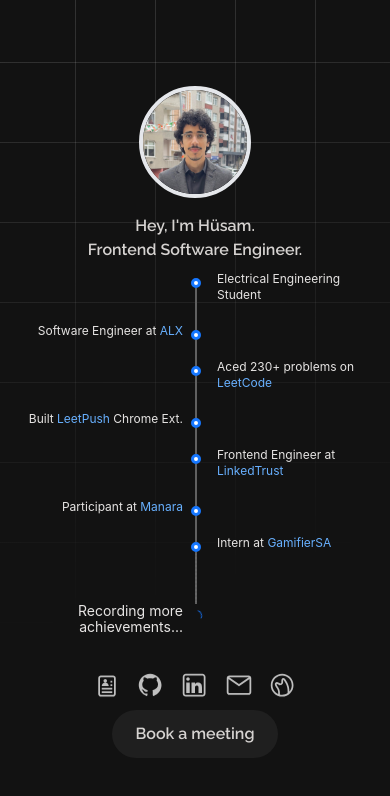
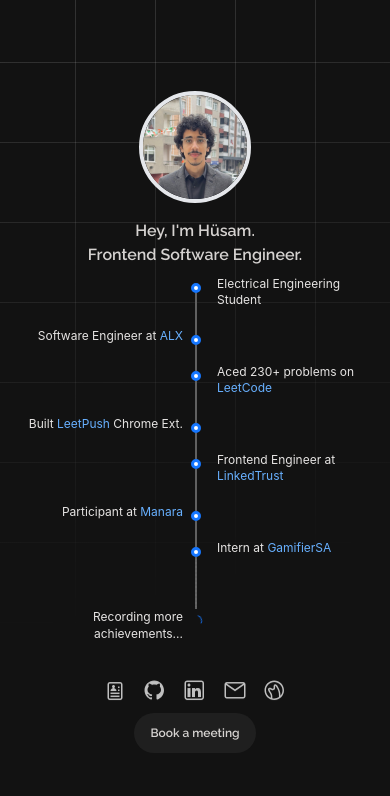
Before and after one commit to husamahmud/portfolio, a React (Vite) app: page / in a window 390 px wide. Shown: the top 796 px of the page. Built offline with nearby package versions, Linux system fonts and the light colour scheme.

Commit message:
Update styling

```diff
--- a/src/App.tsx
+++ b/src/App.tsx
@@ -138,7 +138,7 @@ function Time() {
       <Timeline
         className="flex-1 text-xs sm:text-base text-stone-200"
         mode="alternate"
-        pending="Recording more achievements..."
+        pending={<span className="text-xs sm:text-sm">Recording more achievements...</span>}
       >
         {TIMELINE_DATA.map((item, index) => (
           <Timeline.Item key={item.companyName}>
@@ -187,7 +187,7 @@ function Links() {
                className="transform p-1.5 transition duration-300 hover:scale-110"
             >
               <img src={src}
-                   className="w-7"
+                   className="w-6 sm:w-8"
                    alt={alt}
               />
             </a>
@@ -207,7 +207,7 @@ function Meeting() {
       <div className="flex justify-center">
         <a
           href="https://proghusam.youcanbook.me/"
-          className="rounded-full bg-[#1F1F1F] px-6 py-3 text-center transition-colors hover:text-[#69b1ff]"
+          className="rounded-full bg-[#1F1F1F] px-4 py-3 sm:px-6 text-xs sm:text-base text-center transition-colors hover:text-[#69b1ff]"
           target="_blank">
           Book a meeting
         </a>
```
